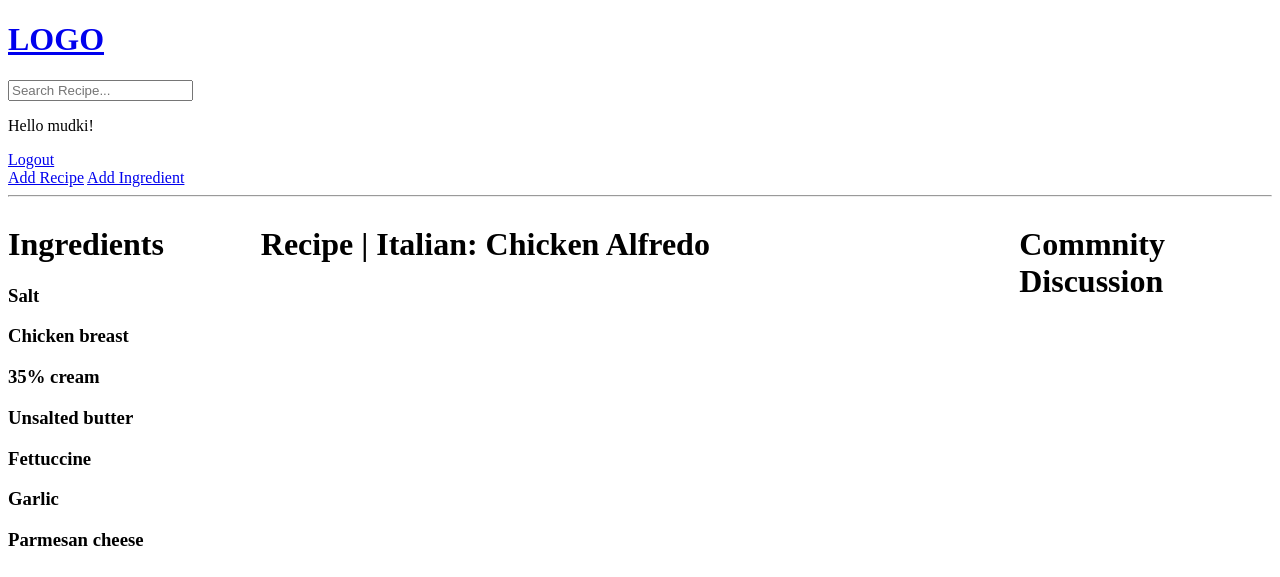
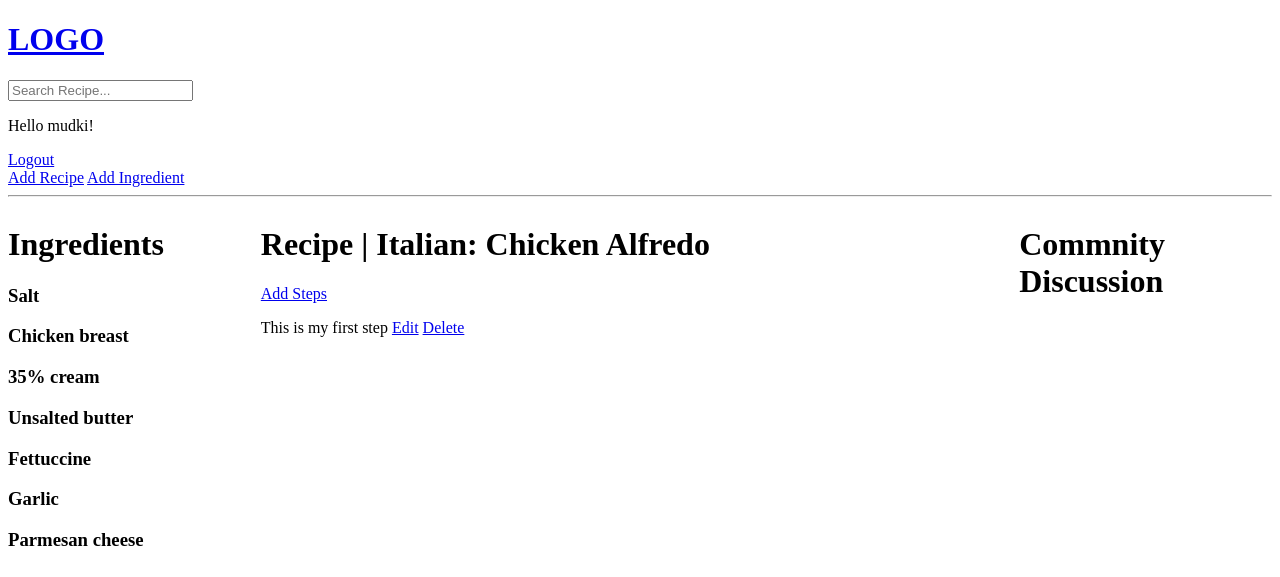
Before and after one commit to kevinguy28/chefify, a Django app: page /community_recipe_room/4 in a window 1280 px wide. Shown: the top 577 px of the page. Run offline with Django 5.2, Linux system fonts and the light colour scheme; a user stored in the database is signed in; data comes from the database, SQL or seed files in the repository; both versions use the stored data as it was after the commit.

Commit message:
added recipe guide

```diff
--- a/chefify/base/admin.py
+++ b/chefify/base/admin.py
@@ -1,8 +1,9 @@
 from django.contrib import admin
-from .models import Categories, Ingredient, Recipe, Profile
+from .models import Categories, Ingredient, Recipe, Profile, Steps
 # Register your models here.
 
 admin.site.register(Categories)
 admin.site.register(Ingredient)
 admin.site.register(Recipe)
 admin.site.register(Profile)
+admin.site.register(Steps)
--- a/chefify/base/models.py
+++ b/chefify/base/models.py
@@ -25,11 +25,29 @@ class Recipe(models.Model):
     ingredients_list = models.ManyToManyField(Ingredient)
     review = models.IntegerField(null=True, blank=True)
     private = models.BooleanField(default=True)
+    # guide = models.TextField(blank=True)
     updated = models.DateTimeField(auto_now=True)
     created = models.DateTimeField(auto_now_add=True)
 
+    #guide = models.ForeignKey(Guide, on delete=models.SET_NULL, null = True)
+
     def __str__(self):
         return self.name
+
+class Steps(models.Model):
+    recipe = models.ForeignKey(Recipe, on_delete=models.CASCADE)
+    description = models.TextField()
+    order = models.PositiveIntegerField()
+    author = models.ForeignKey(User, on_delete=models.SET_NULL, null=True, blank=True)
+
+    class Meta:
+        ordering = ["order"]
+
+    def __str__(self):
+        return("Step-"+ str(self.order))
+
+    #last_step = Step.objects.filter(recipe=self.recipe).order_by('-order').first()
+
 
 class Profile(models.Model):
 
--- a/chefify/base/templates/base/community_recipe_room.html
+++ b/chefify/base/templates/base/community_recipe_room.html
@@ -16,6 +16,17 @@
     </div>
     <div>
         <h1> Recipe | {{recipe.categories}}: {{recipe.name}} </h1>
+        {% if user.is_authenticated and recipe.culinarian == user %}
+            <a href="{% url 'add-steps' recipe.id %}">Add Steps</a>
+        {% endif %}
+        {% for step in steps %}
+            <p>{{step.description}}
+                {% if user.is_authenticated and recipe.culinarian == user %}
+                    <a href="{% url 'update-steps' step.id %}">Edit</a>
+                    <a href="{% url 'delete-steps' step.id %}">Delete</a>
+                {% endif %}
+            </p>
+        {% endfor %}
     </div>
     <div>
         <h1>Commnity Discussion</h1>
--- a/chefify/base/urls.py
+++ b/chefify/base/urls.py
@@ -10,5 +10,8 @@ urlpatterns = [
     path('', views.home, name="home"),
     path('community_recipe_room/<str:pk>', views.community_recipe, name="community-recipe-room"),
     path('add_recipe/<str:pk>', views.add_recipe, name="add-recipe"),
-    path('add_ingredient', views.add_ingredient, name="add-ingredient")
+    path('add_ingredient', views.add_ingredient, name="add-ingredient"),
+    path('add_steps/<str:pk>', views.add_steps, name="add-steps"),
+    path('update_steps/<str:pk>', views.update_steps, name="update-steps"),
+    path('delete_steps/<str:pk>', views.delete_steps, name="delete-steps"),
 ]
--- a/chefify/base/views.py
+++ b/chefify/base/views.py
@@ -1,6 +1,6 @@
 from django.shortcuts import render, redirect
-from .models import Recipe, Categories, Profile
-from .forms import RecipeForm, IngredientForm, ProfileIngredientsListForm, ProfileRecipeListForm
+from .models import Recipe, Categories, Profile, Steps
+from .forms import RecipeForm, IngredientForm, ProfileIngredientsListForm, ProfileRecipeListForm, StepsForm
 from django.db.models import Q
 from django.contrib.auth.models import User
 from django.contrib import messages
@@ -8,6 +8,7 @@ from django.contrib.auth import authenticate, login, logout
 from django.contrib.auth.decorators import login_required
 from django.contrib.auth.forms import UserCreationForm
 from django.urls import reverse
+from django.http import HttpResponse, HttpResponseRedirect
 
 # Create your views here.
 
@@ -93,12 +94,6 @@ def home(request):
     return render(request, 'base/home.html', context)
 
 @login_required(login_url="/login")
-def community_recipe(request, pk):
-    recipe = Recipe.objects.get(id=pk)
-    context = {'recipe': recipe}
-    return render(request, 'base/community_recipe_room.html', context)
-
-@login_required(login_url="/login")
 def add_recipe(request, pk):
     form = RecipeForm()
     user_profile = Profile.objects.get(user=pk)
@@ -130,3 +125,57 @@ def add_ingredient(request):
 
     context = {'form': form}
     return render(request, 'base/add_ingredient.html', context)
+
+@login_required(login_url="/login")
+def community_recipe(request, pk):
+    recipe = Recipe.objects.get(id=pk)
+    steps = Steps.objects.filter(recipe=pk)
+    context = {'recipe': recipe, 'steps':steps}
+    return render(request, 'base/community_recipe_room.html', context)
+
+@login_required(login_url="/login")
+def add_steps(request, pk):
+    form = StepsForm()
+
+    if request.method == "POST":
+        form = StepsForm(request.POST)
+        if form.is_valid():
+            step_form = form.save(commit=False)
+            step_form.author = request.user
+            step_form.recipe = Recipe.objects.get(id=pk)
+            last_step = Steps.objects.filter(recipe=step_form.recipe).order_by('-order').first()
+            if last_step:
+                step_form.order = last_step.order + 1
+            else:
+                step_form.order = 1
+            step_form.save()
+        return redirect(reverse('community-recipe-room', args=[pk]))
+
+    context = {'form':form}
+    return render(request, 'base/add_steps.html', context)
+
+@login_required(login_url="/login")
+def update_steps(request, pk):
+    if request.user != Steps.objects.get(id=pk).author:
+        return HttpResponse('You are not allowed here!')
+
+    form = StepsForm(instance=Steps.objects.get(id=pk))
+
+    if request.method == "POST":
+        form = StepsForm(request.POST, instance=Steps.objects.get(id=pk))
+        if form.is_valid():
+            form.save()
+            return redirect(reverse('community-recipe-room', args=[Steps.objects.get(id=pk).recipe.id]))
+
+    context = {'form': form}
+    return render(request, 'base/add_steps.html', context)
+
+@login_required(login_url="/login")
+def delete_steps(request,pk):
+    if request.user != Steps.objects.get(id=pk).author:
+        return HttpResponse('You are not allowed here!')
+    print(request.method)
+    if request.method == "POST": #THIS NEEDS TO BE RESOLVED, PROLLY ADD A CONFIRMATION DELETE SCREEN
+        print(Steps.objects.get(id=pk))
+        Steps.objects.get(id=pk).delete()
+    return HttpResponseRedirect(request.META.get('HTTP_REFERER'))
```
Also changed, not shown: chefify/base/forms.py (+9 -1 lines), chefify/base/templates/base/add_steps.html (added, +11 -0 lines), chefify/base/migrations/0015_recipe_guide.py (added), chefify/base/migrations/0016_remove_recipe_guide_steps.py (added), chefify/db.sqlite3.
